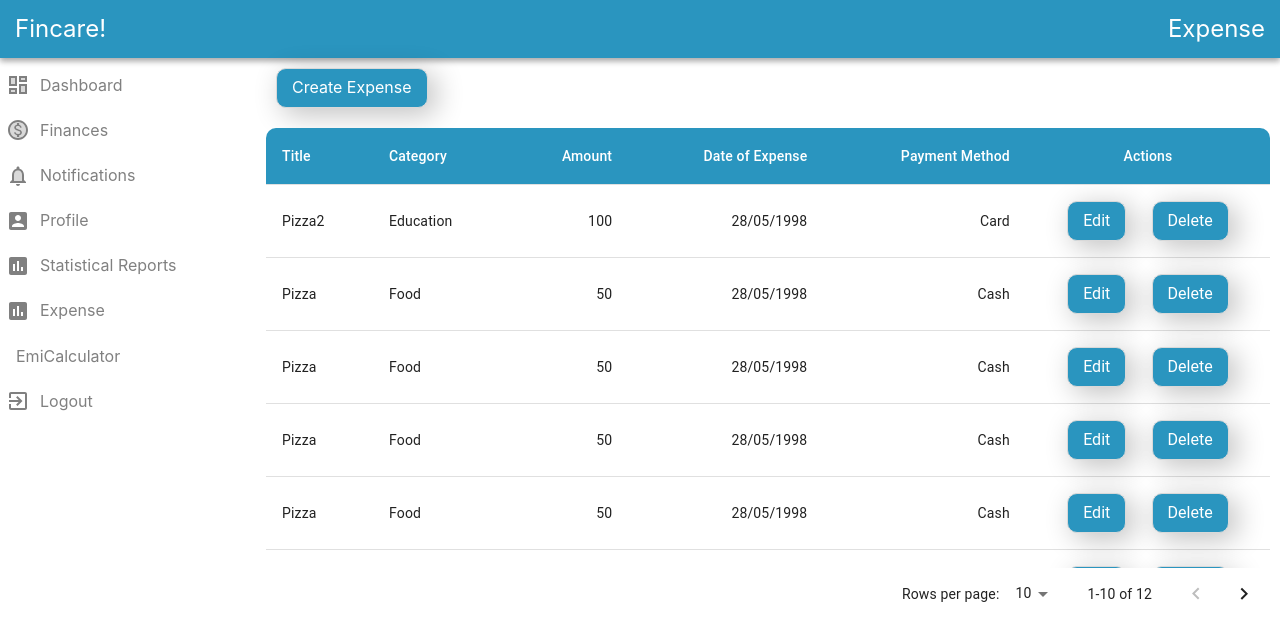
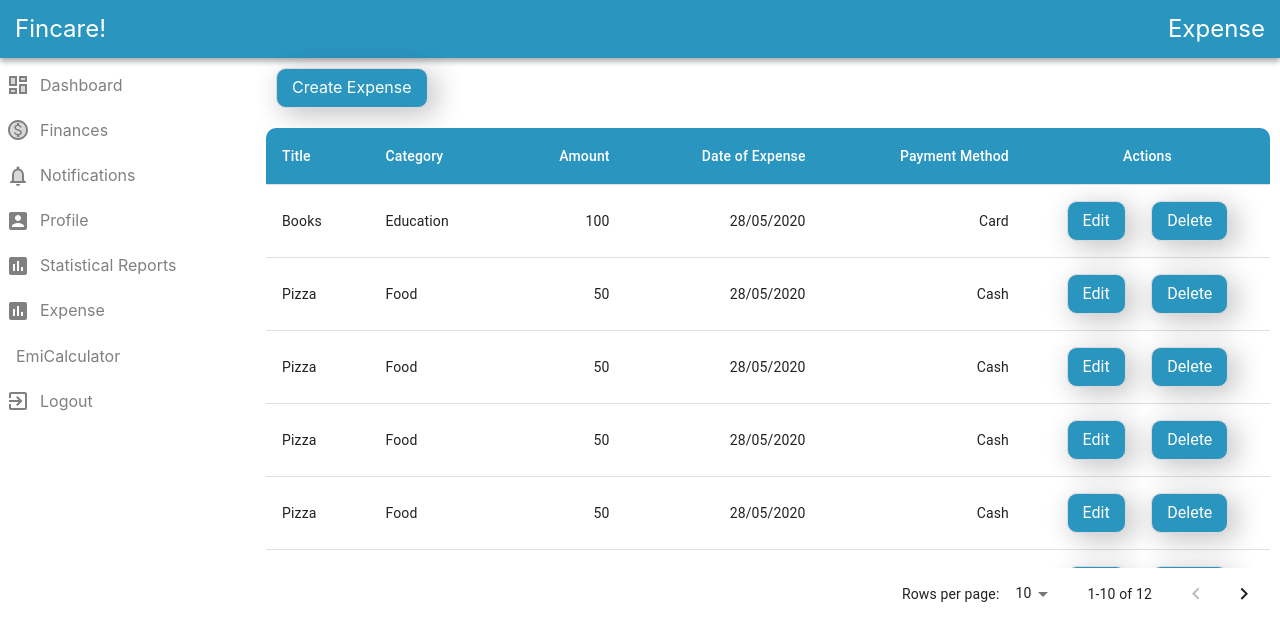
Before and after one commit to dhruvPatel-CSCI5709/group7_s21, a React (Create React App) app: page /expense in a window 1280 px wide. Shown: the top 640 px of the page. Built offline with nearby package versions, Linux system fonts and the light colour scheme; sample sign-in values are in the browser's storage.

Commit message:
EmiCalculator

```diff
--- a/src/components/emicalculator/EmiCalculator.js
+++ b/src/components/emicalculator/EmiCalculator.js
@@ -57,6 +57,4 @@ export default function EmiCalculator() {
     </div>
   </div>
 );
-
-
 }
--- a/src/components/expense/Expense.js
+++ b/src/components/expense/Expense.js
@@ -10,7 +10,9 @@ import TableContainer from '@material-ui/core/TableContainer';
 import TableHead from '@material-ui/core/TableHead';
 import TablePagination from '@material-ui/core/TablePagination';
 import TableRow from '@material-ui/core/TableRow';
-import ButtonNew from '../../reusables/Button/Button'
+import ButtonNew from '../../reusables/Button/Button';
+import Notification from "../../reusables/Notifications/Notifications";
+import {notificationTypes} from "../../constants";
 
 const useStyles = makeStyles({
     root: {
@@ -130,18 +132,18 @@ function Expense() {
     ];
 
     const rowData = [
-        {title: "Pizza2", category: "Education", amount: 100, dateOfExp: "28/05/1998", paymentMethod: "Card"},
-        {title: "Pizza", category: "Food", amount: 50, dateOfExp: "28/05/1998", paymentMethod: "Cash", actions: <div style={{display:"flex", justifyContent:"space-evenly"}}><ButtonNew buttonTitle={"Edit"}/> <ButtonNew buttonTitle={"Delete"}/></div>},
-        {title: "Pizza", category: "Food", amount: 50, dateOfExp: "28/05/1998", paymentMethod: "Cash", actions: <div style={{display:"flex", justifyContent:"space-evenly"}}><ButtonNew buttonTitle={"Edit"}/> <ButtonNew buttonTitle={"Delete"}/></div>},
-        {title: "Pizza", category: "Food", amount: 50, dateOfExp: "28/05/1998", paymentMethod: "Cash", actions: <div style={{display:"flex", justifyContent:"space-evenly"}}><ButtonNew buttonTitle={"Edit"}/> <ButtonNew buttonTitle={"Delete"}/></div>},
-        {title: "Pizza", category: "Food", amount: 50, dateOfExp: "28/05/1998", paymentMethod: "Cash", actions: <div style={{display:"flex", justifyContent:"space-evenly"}}><ButtonNew buttonTitle={"Edit"}/> <ButtonNew buttonTitle={"Delete"}/></div>},
-        {title: "Pizza", category: "Food", amount: 50, dateOfExp: "28/05/1998", paymentMethod: "Cash", actions: <div style={{display:"flex", justifyContent:"space-evenly"}}><ButtonNew buttonTitle={"Edit"}/> <ButtonNew buttonTitle={"Delete"}/></div>},
-        {title: "Pizza", category: "Food", amount: 50, dateOfExp: "28/05/1998", paymentMethod: "Cash", actions: <div style={{display:"flex", justifyContent:"space-evenly"}}><ButtonNew buttonTitle={"Edit"}/> <ButtonNew buttonTitle={"Delete"}/></div>},
-        {title: "Pizza", category: "Food", amount: 50, dateOfExp: "28/05/1998", paymentMethod: "Cash", actions: <div style={{display:"flex", justifyContent:"space-evenly"}}><ButtonNew buttonTitle={"Edit"}/> <ButtonNew buttonTitle={"Delete"}/></div>},
-        {title: "Pizza", category: "Food", amount: 50, dateOfExp: "28/05/1998", paymentMethod: "Cash", actions: <div style={{display:"flex", justifyContent:"space-evenly"}}><ButtonNew buttonTitle={"Edit"}/> <ButtonNew buttonTitle={"Delete"}/></div>},
-        {title: "Pizza", category: "Food", amount: 50, dateOfExp: "28/05/1998", paymentMethod: "Cash", actions: <div style={{display:"flex", justifyContent:"space-evenly"}}><ButtonNew buttonTitle={"Edit"}/> <ButtonNew buttonTitle={"Delete"}/></div>},
-        {title: "Pizza", category: "Food", amount: 50, dateOfExp: "28/05/1998", paymentMethod: "Cash", actions: <div style={{display:"flex", justifyContent:"space-evenly"}}><ButtonNew buttonTitle={"Edit"}/> <ButtonNew buttonTitle={"Delete"}/></div>},
-        {title: "Pizza", category: "Food", amount: 50, dateOfExp: "28/05/1998", paymentMethod: "Cash", actions: <div style={{display:"flex", justifyContent:"space-evenly"}}><ButtonNew buttonTitle={"Edit"}/> <ButtonNew buttonTitle={"Delete"}/></div>},
+        {title: "Books", category: "Education", amount: 100, dateOfExp: "28/05/2020", paymentMethod: "Card"},
+        {title: "Pizza", category: "Food", amount: 50, dateOfExp: "28/05/2020", paymentMethod: "Cash"},
+        {title: "Pizza", category: "Food", amount: 50, dateOfExp: "28/05/2020", paymentMethod: "Cash"},
+        {title: "Pizza", category: "Food", amount: 50, dateOfExp: "28/05/2020", paymentMethod: "Cash"},
+        {title: "Pizza", category: "Food", amount: 50, dateOfExp: "28/05/2020", paymentMethod: "Cash"},
+        {title: "Pizza", category: "Food", amount: 50, dateOfExp: "28/05/2020", paymentMethod: "Cash"},
+        {title: "Pizza", category: "Food", amount: 50, dateOfExp: "28/05/2020", paymentMethod: "Cash"},
+        {title: "Pizza", category: "Food", amount: 50, dateOfExp: "28/05/2020", paymentMethod: "Cash"},
+        {title: "Pizza", category: "Food", amount: 50, dateOfExp: "28/05/2020", paymentMethod: "Cash"},
+        {title: "Pizza", category: "Food", amount: 50, dateOfExp: "28/05/2020", paymentMethod: "Cash"},
+        {title: "Pizza", category: "Food", amount: 50, dateOfExp: "28/05/2020", paymentMethod: "Cash"},
+        {title: "Pizza", category: "Food", amount: 50, dateOfExp: "28/05/2020", paymentMethod: "Cash"},
     ]
 
     const rows = rowData.map((data, index) => {
@@ -150,12 +152,20 @@ function Expense() {
             amount: data.amount,
             dateOfExp: data.dateOfExp,
             paymentMethod: data.paymentMethod,
-            actions: <div style={{display:"flex", justifyContent:"space-evenly"}}><ButtonNew handleClick={() => handleEdit(data)} buttonTitle={"Edit"}/> <ButtonNew buttonTitle={"Delete"}/></div>}
+            actions: <div style={{display:"flex", justifyContent:"space-evenly"}}><ButtonNew handleClick={() => handleEdit(data)} buttonTitle={"Edit"}/> <ButtonNew handleClick={() => handleDelete(data)} buttonTitle={"Delete"}/></div>}
     })
 
     const handleEdit = (data) => {
         setExpenseData(data);
         setShowForm(true);
+    }
+
+    const handleDelete = (data) => {
+        Notification(
+            notificationTypes.SUCCESS,
+            "Expense Deleted!",
+            ""
+        );
     }
 
     const handleChangePage = (event, newPage) => {
```
Also changed, not shown: src/components/emicalculator/EmiCalculator.css (+0 -10 lines), 1 other file (tests, documents, lock files or other folders).
